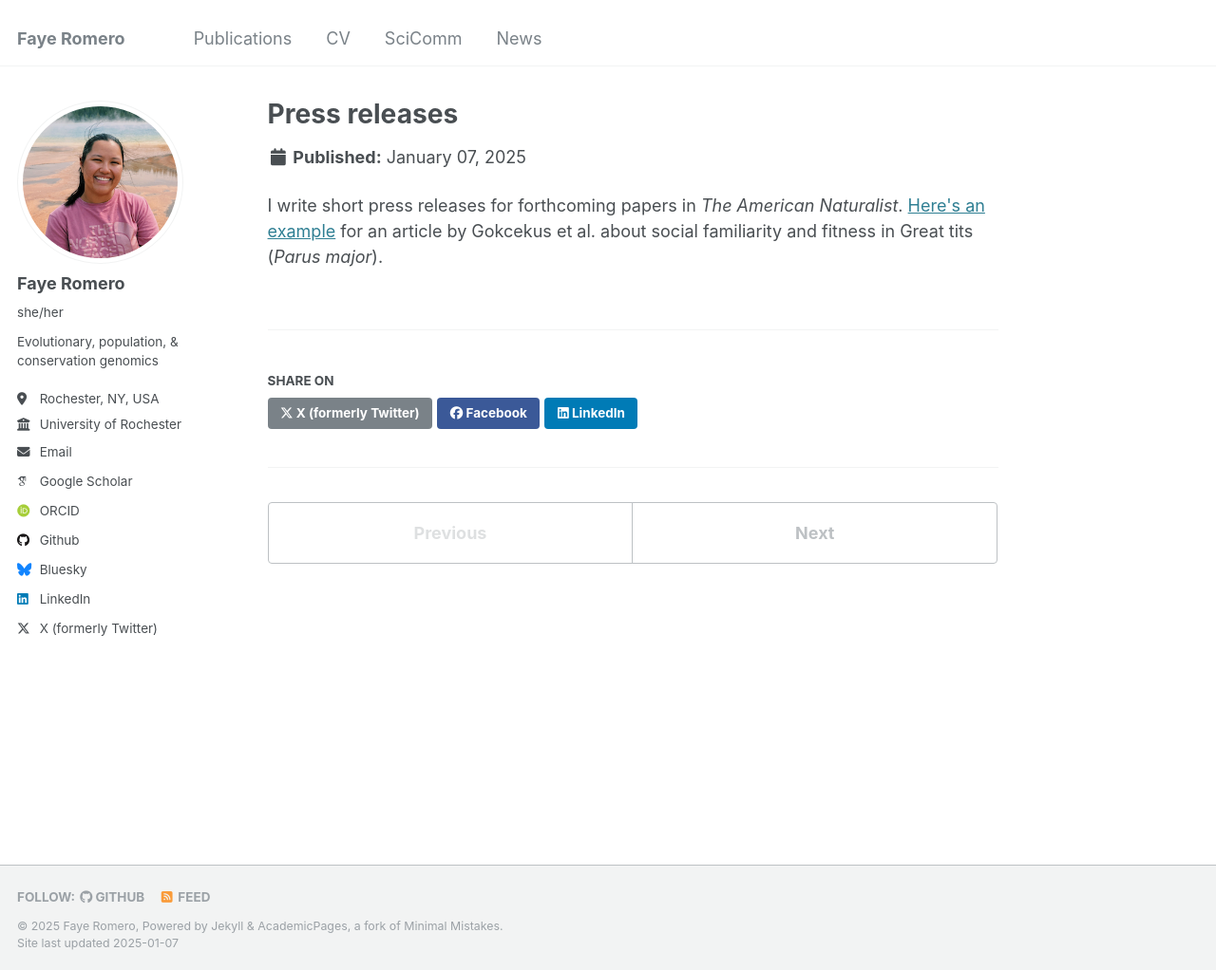
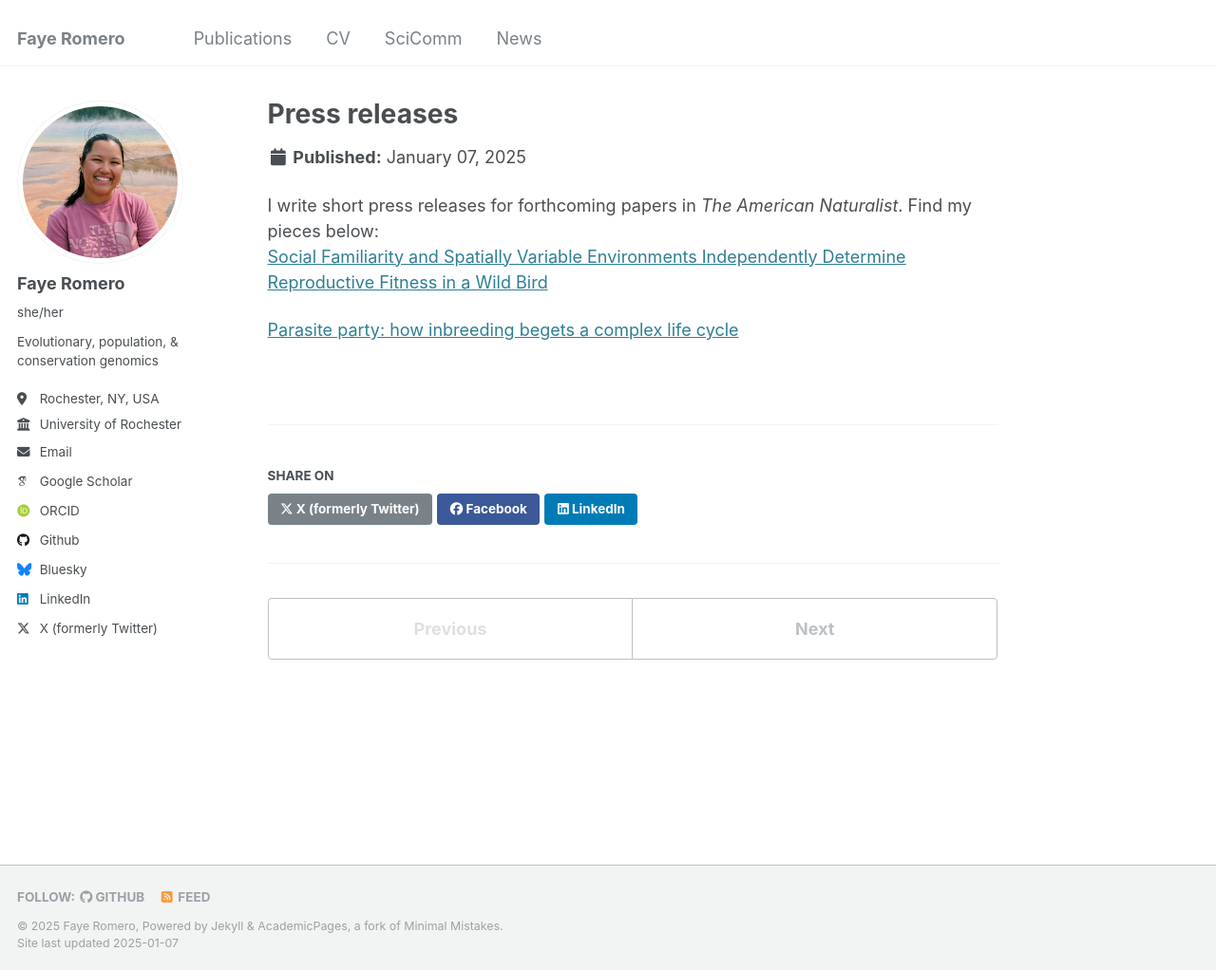
Before and after one commit to faye-romero/faye-romero.github.io, a Jekyll site: the page built from _scicomm/scicomm-1.html, in a window 1280 px wide and 1022 px high. Shown: the whole window at 95% size. Built offline with Jekyll 4.4.1, drawn with Linux system fonts in a browser that asks for light colours; some web fonts are replaced.

Commit message:
New press release

```diff
--- a/_scicomm/scicomm-1.html
+++ b/_scicomm/scicomm-1.html
@@ -4,4 +4,10 @@ excerpt: "I write short press releases for forthcoming papers in <i>The American
 collection: scicomm
 ---
 
-I write short press releases for forthcoming papers in <i>The American Naturalist</i>. <a href="https://www.amnat.org/an/newpapers/June-2023-Gokcekus-et-al..html">Here's an example</a> for an article by Gokcekus et al. about social familiarity and fitness in Great tits (<i>Parus major</i>).
+I write short press releases for forthcoming papers in <i>The American Naturalist</i>. Find my pieces below:<br>
+<p>
+
+<a href="https://www.amnat.org/an/newpapers/June-2023-Gokcekus-et-al..html">Social Familiarity and Spatially Variable Environments Independently Determine Reproductive Fitness in a Wild Bird</a><br>
+<p>
+
+<a href="https://www.amnat.org/an/newpapers/Dec-2024-Hulke.html">Parasite party: how inbreeding begets a complex life cycle</a>
```
